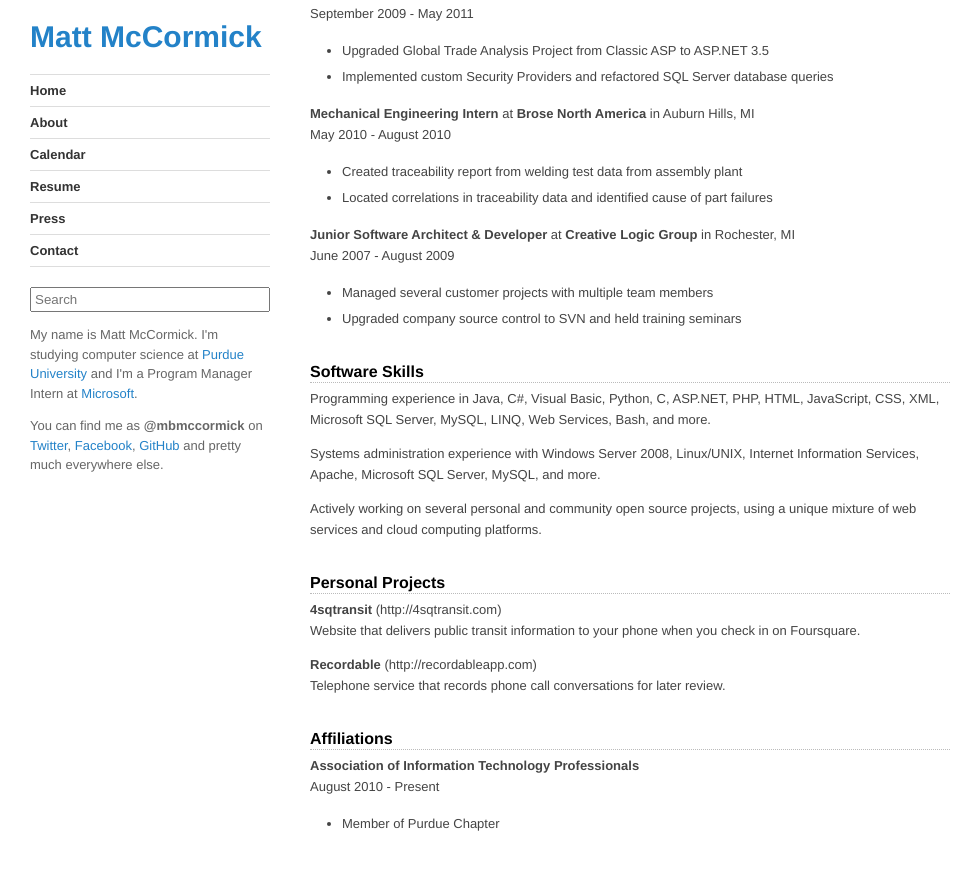
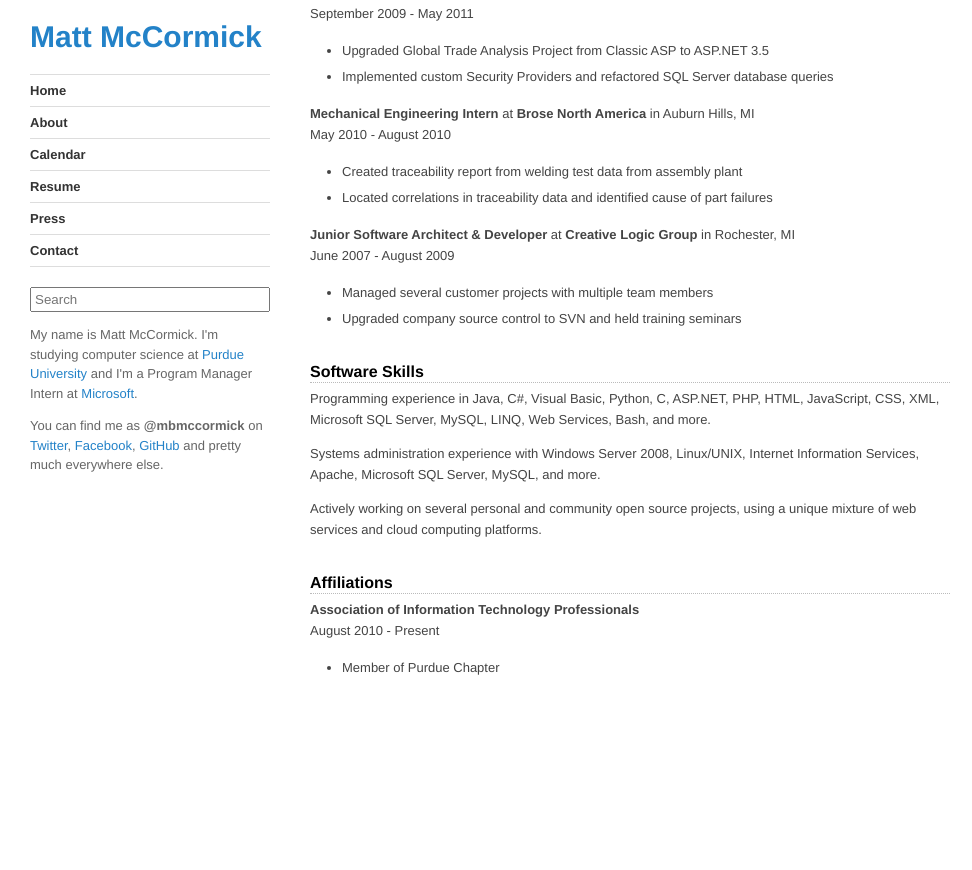
Before and after one commit to mbmccormick/mbmccormick.github.io, a Jekyll site: the page built from resume/index2.md, in a window 1280 px wide and 900 px high, scrolled down 648 px. Shown: the top 870 px of the window, without its empty margins (0-972 px from the left). Built offline with Jekyll 4.4.1, drawn with Linux system fonts in a browser that asks for light colours; Markdown is read by kramdown in place of the engine named in the settings; after the commit the page ends 1392 px from its top, so only the background shows below that.

Commit message:
Testing out new resume page.

```diff
--- a/resume/index2.md
+++ b/resume/index2.md
@@ -67,14 +67,6 @@ Apache, Microsoft SQL Server, MySQL, and more.
 Actively working on several personal and community open source projects, using a unique mixture of web services and cloud computing platforms.
 
 
-## Personal Projects
-
-**4sqtransit** (http://4sqtransit.com)
-Website that delivers public transit information to your phone when you check in on Foursquare.
-
-**Recordable** (http://recordableapp.com)
-Telephone service that records phone call conversations for later review.
-
 ## Affiliations
 
 **Association of Information Technology Professionals**
```
